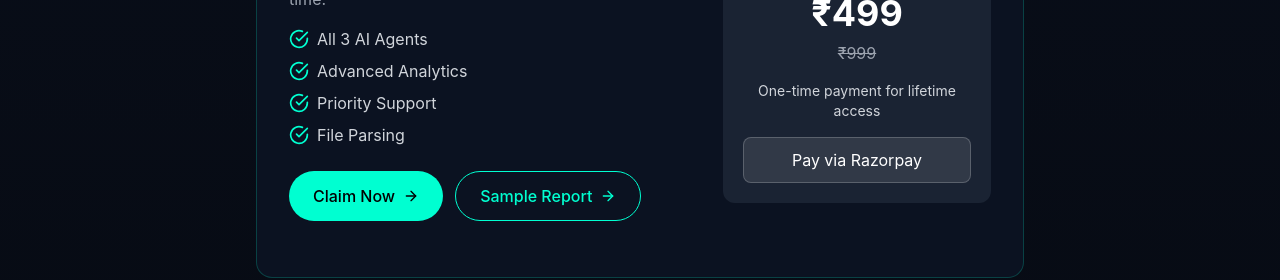
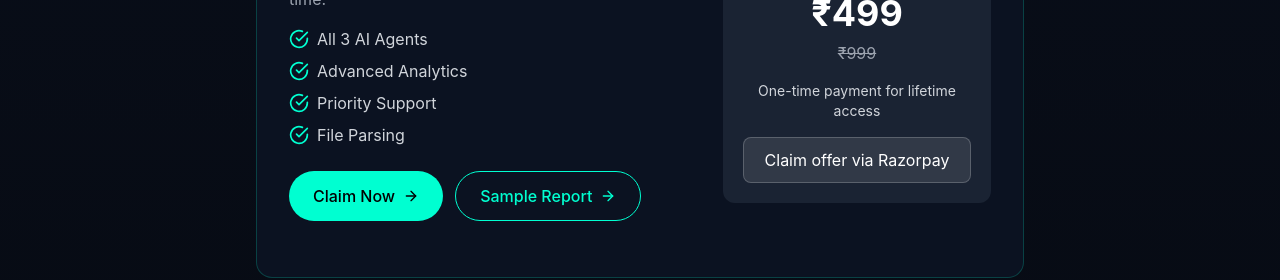
Before and after one commit to DSR-pheonix45/Datalis_Lp3, a React (Vite) app: page / in a window 1280 px wide. Shown: the part 4520-4800 px from the top of the page. Built offline with nearby package versions, Linux system fonts and the light colour scheme; no server answers; the database is empty.

Commit message:
Update EarlyBirdOffer.jsx

```diff
--- a/src/components/LandingPage/components/EarlyBirdOffer.jsx
+++ b/src/components/LandingPage/components/EarlyBirdOffer.jsx
@@ -104,7 +104,7 @@
                   onClick={() => window.open('https://razorpay.me/@datalis?amount=n%2FUUsdogj%2F7sarE2WD13qg%3D%3D', '_blank')}
                   className="w-full py-2.5 bg-white/10 text-white rounded-lg border border-white/20 hover:bg-white/20 transition-colors"
                 >
-                  Pay via Razorpay
+                  Claim offer via Razorpay
                 </button>
               </div>
             </div>
```
